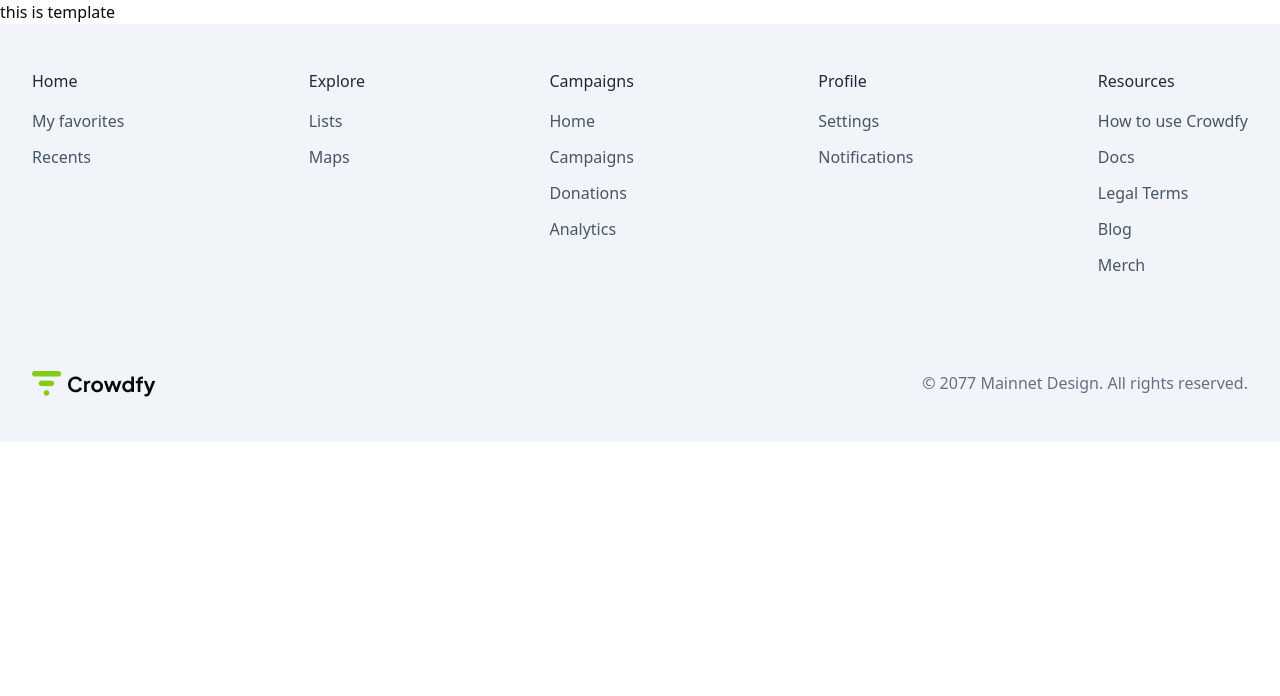
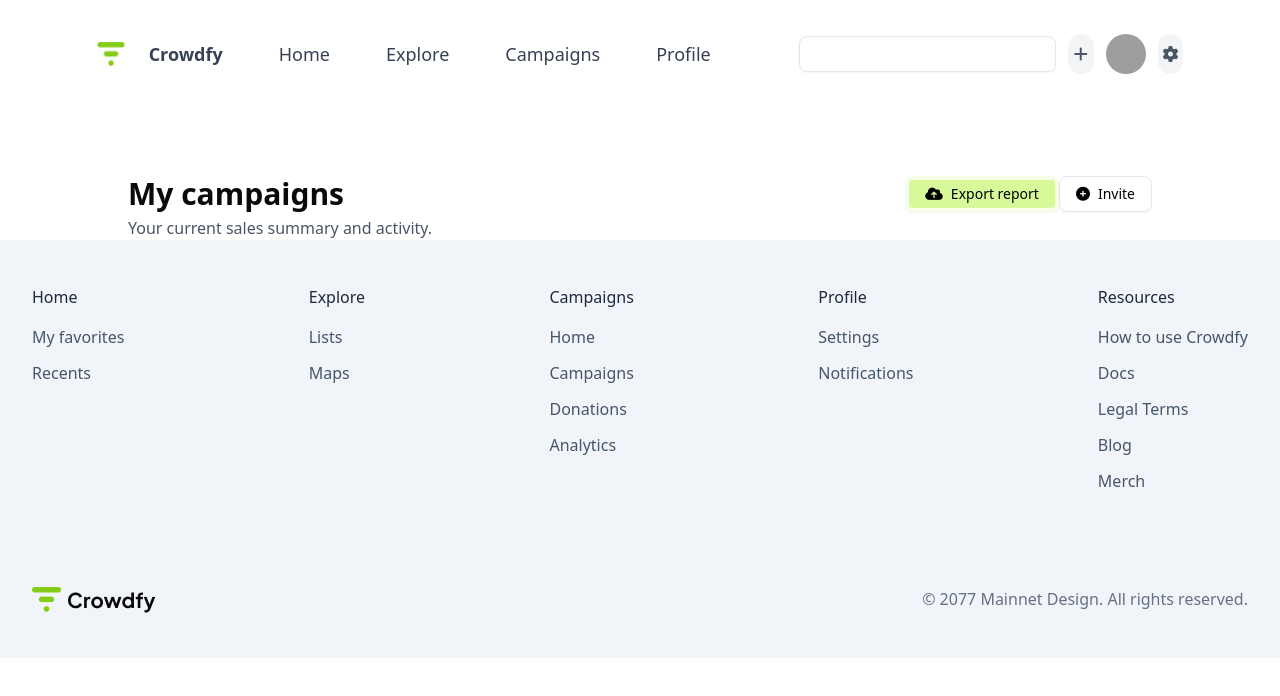
Before and after one commit to GoodFe11ow/CHADcn, a Vue app: page /campaing in a window 1280 px wide. Shown: the top 696 px of the page. Built offline with nearby package versions, Linux system fonts and the light colour scheme; grey boxes are pictures that could not be loaded.

Commit message:
subheader my campaign

```diff
--- a/src/Views/Campaing.vue
+++ b/src/Views/Campaing.vue
@@ -1,3 +1,7 @@
 <template>
-    <h1>this is template</h1>
+    <MyCampagnSubheader/>
 </template>
+
+<script setup>
+import MyCampagnSubheader from '@/components/myCampagnSubheader.vue';
+</script>
--- a/src/components/Header.vue
+++ b/src/components/Header.vue
@@ -20,7 +20,7 @@
       </div>
       <router-link to="/" :class="['py-2 px-4 rounded', isHomePage ? 'text-white' : 'text-gray-700']" class="cursor-pointer">Home</router-link>
       <router-link to="/explore" :class="['py-2 px-4 rounded', isHomePage ? 'text-white' : 'text-gray-700']" class="cursor-pointer">Explore</router-link>
-      <router-link to="/campaigns" :class="['py-2 px-4 rounded', isHomePage ? 'text-white' : 'text-gray-700']" class="cursor-pointer">Campaigns</router-link>
+      <router-link to="/campaing" :class="['py-2 px-4 rounded', isHomePage ? 'text-white' : 'text-gray-700']" class="cursor-pointer">Campaigns</router-link>
       <router-link to="/profile" :class="['py-2 px-4 rounded', isHomePage ? 'text-white' : 'text-gray-700']" class="cursor-pointer">Profile</router-link>
     </nav>
 
--- /dev/null
+++ b/src/components/myCampagnSubheader.vue
@@ -0,0 +1,16 @@
+<template>
+    <div class="pt-44 flex justify-between max-w-[80%] m-auto">
+        <div>
+            <h1 class="mb-1 text-3xl font-semibold">My campaigns</h1>
+            <p class="text-gray-600">Your current sales summary and activity.</p>
+        </div>
+        <div>
+            <Button class="bg-lime-200 text-black border-4 border-lime-50 border-solid hover:bg-lime-300 hover:border-lime-100"><i class="fa-solid fa-cloud-arrow-up"></i>Export report</Button>
+            <Button class="bg-transparent text-black border-1 border-slate-200 hover:bg-gray-200"><i class="fa-solid fa-circle-plus"></i>Invite</Button>
+        </div>
+    </div>
+</template>
+
+<script setup>
+    import { Button } from './ui/button';
+</script>
```
